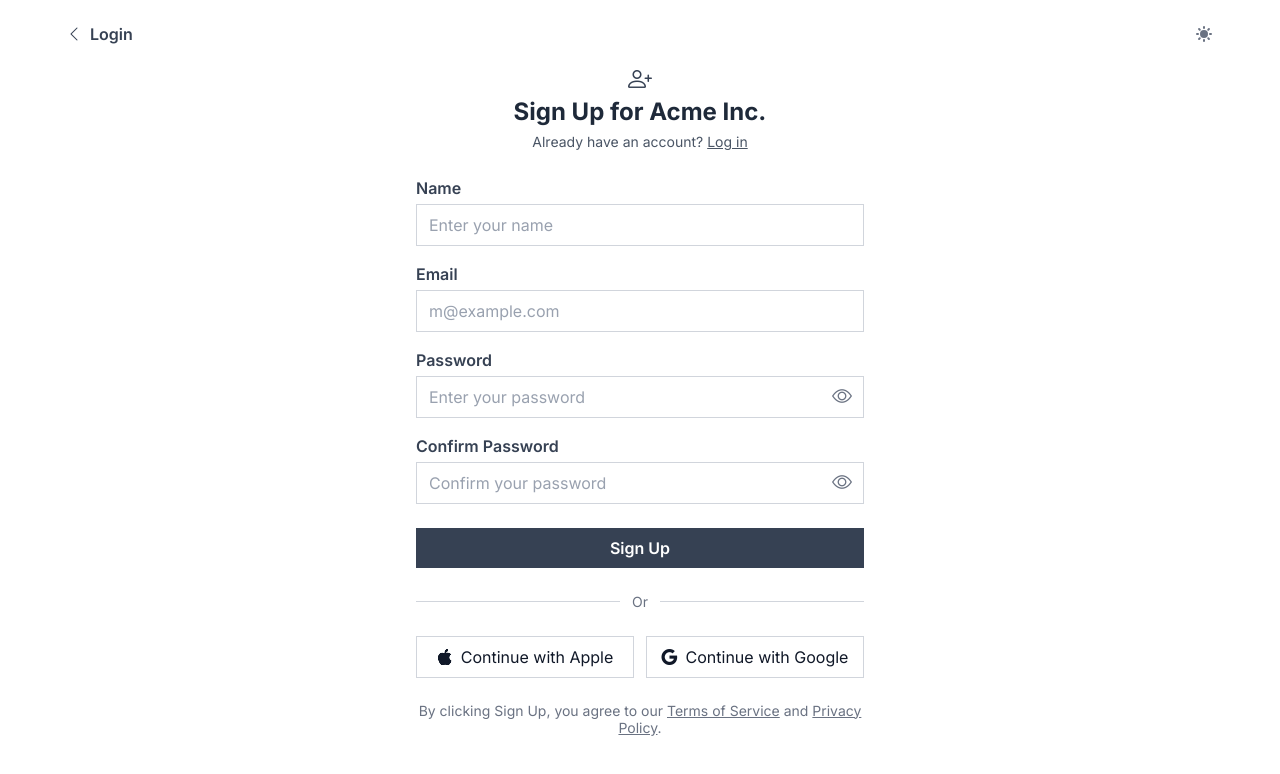
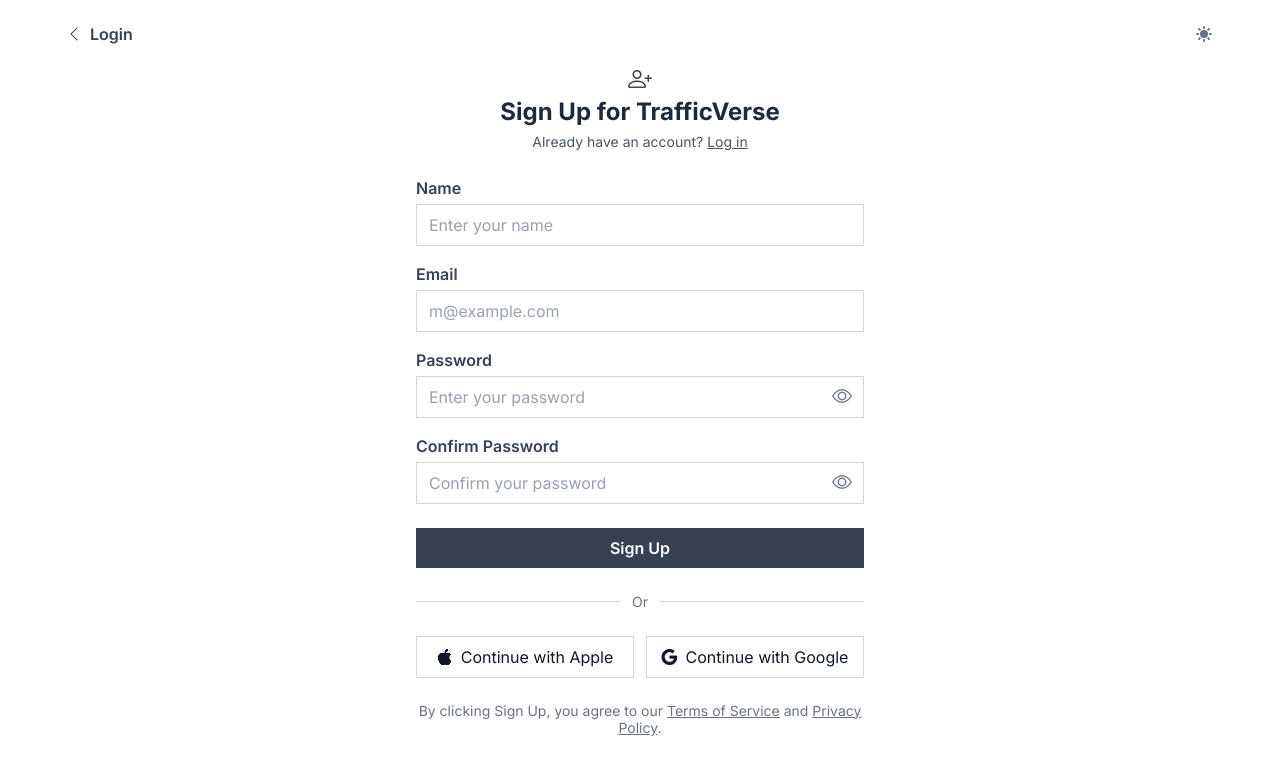
Before and after one commit to Danu-Nur/vue-web-analityk, a Vue app: page /signup in a window 1280 px wide. Shown: the top 774 px of the page. Built offline with nearby package versions, Linux system fonts and the light colour scheme.

Commit message:
feat: Update branding in Login and SignUp pages to TrafficVerse

```diff
--- a/src/pages/auth/Login.vue
+++ b/src/pages/auth/Login.vue
@@ -35,7 +35,7 @@
                 <!-- <i class="bi bi-collection"></i> -->
                 <i class="bi bi-activity"></i>
                 <h1 class="mb-1 text-2xl font-bold text-gray-800 dark:text-gray-100">
-                    Welcome to Acme Inc.
+                    Welcome to TrafficVerse
                 </h1>
                 <p class="mb-6 text-gray-600 text-md dark:text-gray-300">
                     Don’t have an account?
--- a/src/pages/auth/SignUp.vue
+++ b/src/pages/auth/SignUp.vue
@@ -53,7 +53,7 @@
             <div class="text-center">
                 <i class="text-2xl text-gray-700 bi bi-person-plus dark:text-gray-200"></i>
                 <h1 class="mb-1 text-2xl font-bold text-gray-800 dark:text-gray-100">
-                    Sign Up for Acme Inc.
+                    Sign Up for TrafficVerse
                 </h1>
                 <p class="mb-6 text-sm text-gray-600 dark:text-gray-300">
                     Already have an account?
```
